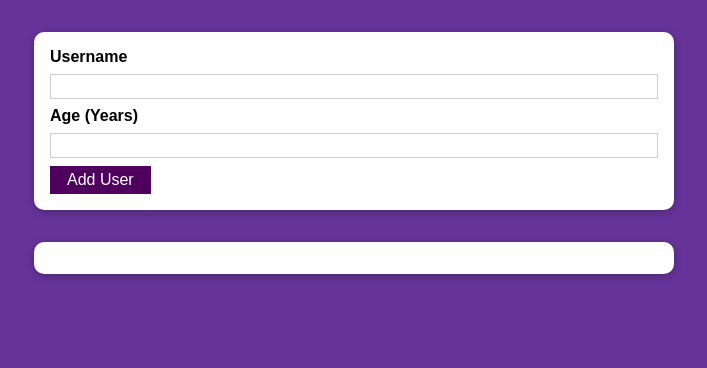
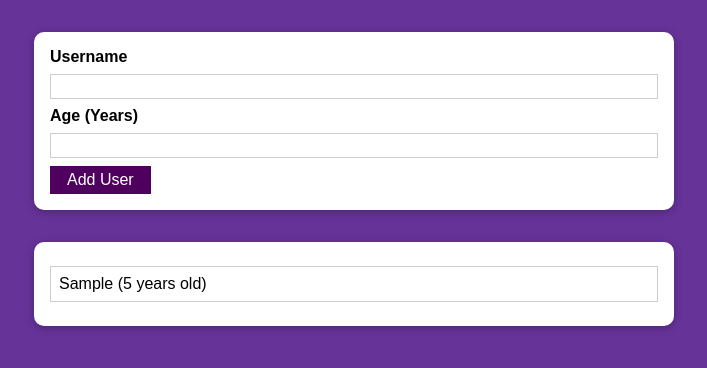
Before and after one commit to Bishwajit05/BasicProject, a React (Create React App) app: page / in a window 1280 px wide. Both pictures are taken after typing "Sample", "5" into the empty fields and a click on the button "Add User". Shown: the top 368 px of the page, without its empty margins (286-993 px from the left). Built offline with nearby package versions, Linux system fonts and the light colour scheme.

Commit message:
added user

```diff
--- a/src/App.js
+++ b/src/App.js
@@ -1,5 +1,4 @@
 import React, { useState } from 'react';
-import { unmountComponentAtNode } from 'react-dom';
 import AddUsers from './components/Users/AddUsers';
 import UserList from './components/Users/UserList';
 
@@ -8,14 +7,17 @@ function App() {
 
   const addUserHandler = (uName, uAge) => {
     setUserList((prevUserList) => {
-      return [...prevUserList, { name: uName, age: uAge }];
+      return [
+        ...prevUserList,
+        { name: uName, age: uAge, id: Math.random().toString() },
+      ];
     });
   };
 
   return (
     <div>
       <AddUsers onAddUser={addUserHandler} />
-      <UserList users={[]} />
+      <UserList users={userList} />
     </div>
   );
 }
--- a/src/components/Users/AddUsers.js
+++ b/src/components/Users/AddUsers.js
@@ -16,7 +16,7 @@ function AddUsers(props) {
       return;
     }
     // console.log(enterUsername, enterAge);
-    props.onAddUser();
+    props.onAddUser(enterUsername, enterAge);
     setEnterUsername('');
     setEnterAge('');
   };
--- a/src/components/Users/UserList.js
+++ b/src/components/Users/UserList.js
@@ -7,7 +7,7 @@ function UserList(props) {
     <Card className={classes.users}>
       <ul>
         {props.users.map((user) => (
-          <li>
+          <li key={user.id}>
             {user.name} ({user.age} years old)
           </li>
         ))}
```
